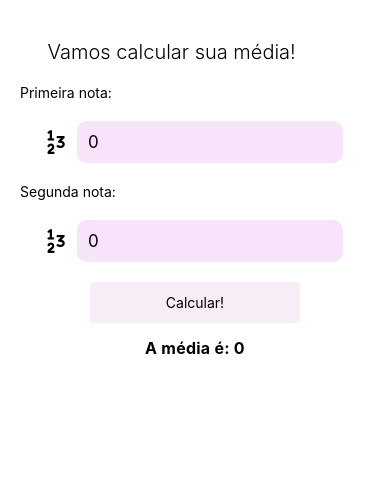
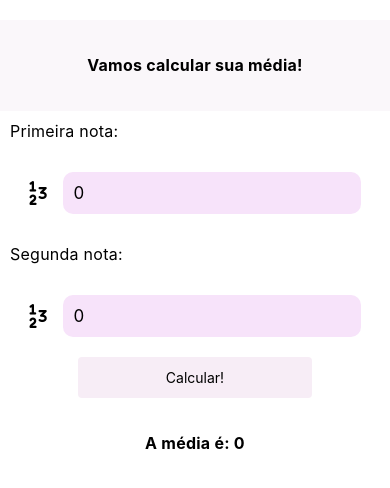
Before and after one commit to fernanda-obayashi/ds151, a React Native app: screen / in a window 390 px wide. Shown: the top 488 px of the page. Built offline with nearby package versions, Linux system fonts and the light colour scheme.

Commit message:
beautify

```diff
--- a/App.js
+++ b/App.js
@@ -15,7 +15,7 @@ const styles = StyleSheet.create({
   container: {
     flex: 1,
     backgroundColor: "#fff",
-    margin: 20,
+    //margin: 20,
     marginTop: 20,
   },
 });
--- a/components/AverageCalculator.js
+++ b/components/AverageCalculator.js
@@ -53,7 +53,7 @@ const AverageCalculator = () => {
 
   return (
     <View>
-      <Text>Primeira nota:</Text>
+      <Text style={styles.text2}>Primeira nota:</Text>
       <View style={styles.container}>
         <Octicons name="number" size={24} color="black" />
         <TextInput
@@ -66,7 +66,7 @@ const AverageCalculator = () => {
         ></TextInput>
       </View>
 
-      <Text>Segunda nota:</Text>
+      <Text style={styles.text2}>Segunda nota:</Text>
       <View style={styles.container}>
         <Octicons name="number" size={24} color="black" />
         <TextInput
@@ -91,6 +91,7 @@ const AverageCalculator = () => {
 
 const styles = StyleSheet.create({
   container: {
+    margin: 20,
     flexDirection: "row",
     justifyContent: "space-between",
     alignItems: "center",
@@ -130,6 +131,14 @@ const styles = StyleSheet.create({
     letterSpacing: 0.25,
     color: "black",
     padding: 15,
+    margin: 20,
+  },
+  text2: {
+    fontSize: 16,
+    lineHeight: 21,
+    letterSpacing: 0.25,
+    color: "black",
+    margin: 10,
   },
 });
 
--- a/components/HomeHeader.js
+++ b/components/HomeHeader.js
@@ -12,18 +12,20 @@ const HomeHeader = () => {
 const styles = StyleSheet.create({
   header: {
     flexDirection: "row",
-    justifyContent: "center",
-    alignItems: "center",
-    backgroundColor: "#fff",
-    padding: 10,
-    width: "90%",
+    justifyContent: "space-around",
+    alignItems: "stretch",
+    backgroundColor: "#faf7fa",
     alignSelf: "center",
-    marginVertical: 10,
+    width: "100%",
   },
   title: {
-    fontSize: 20,
-    fontWeight: 300,
-    flex: 1,
+    alignSelf: "center",
+    fontSize: 16,
+    lineHeight: 21,
+    fontWeight: "bold",
+    letterSpacing: 0.25,
+    color: "black",
+    padding: 35,
   },
 });
 
```
